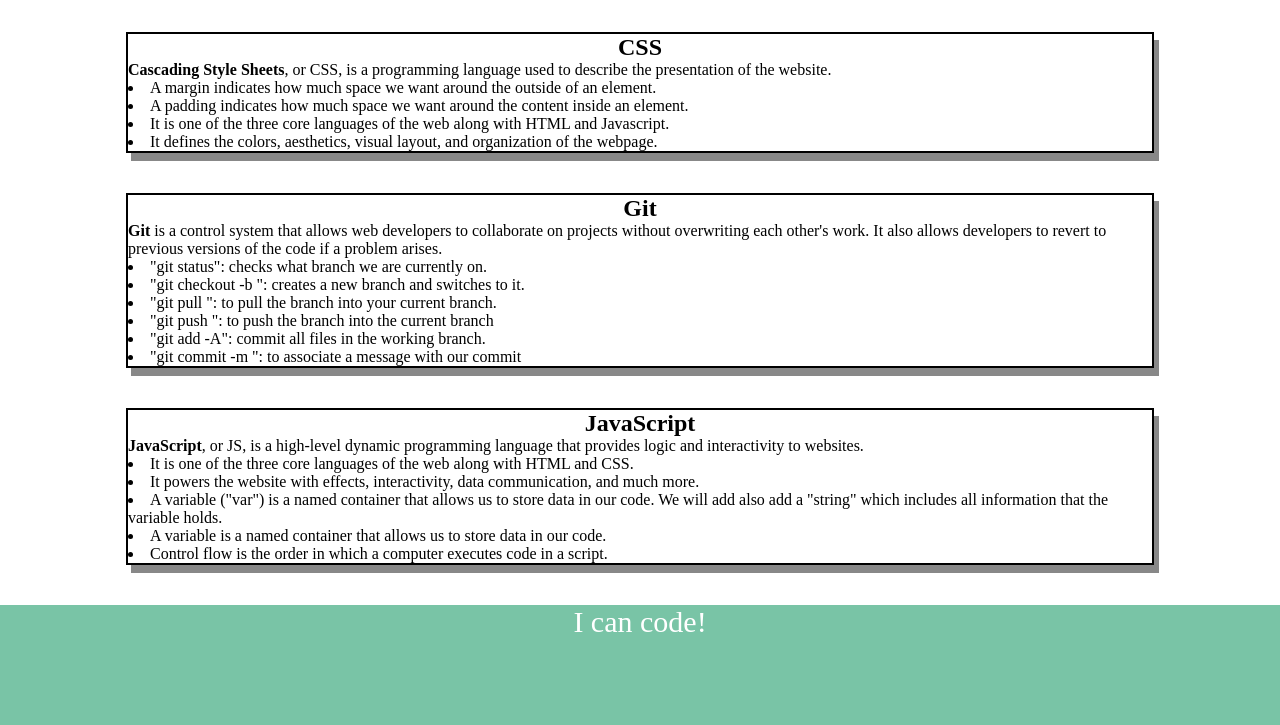
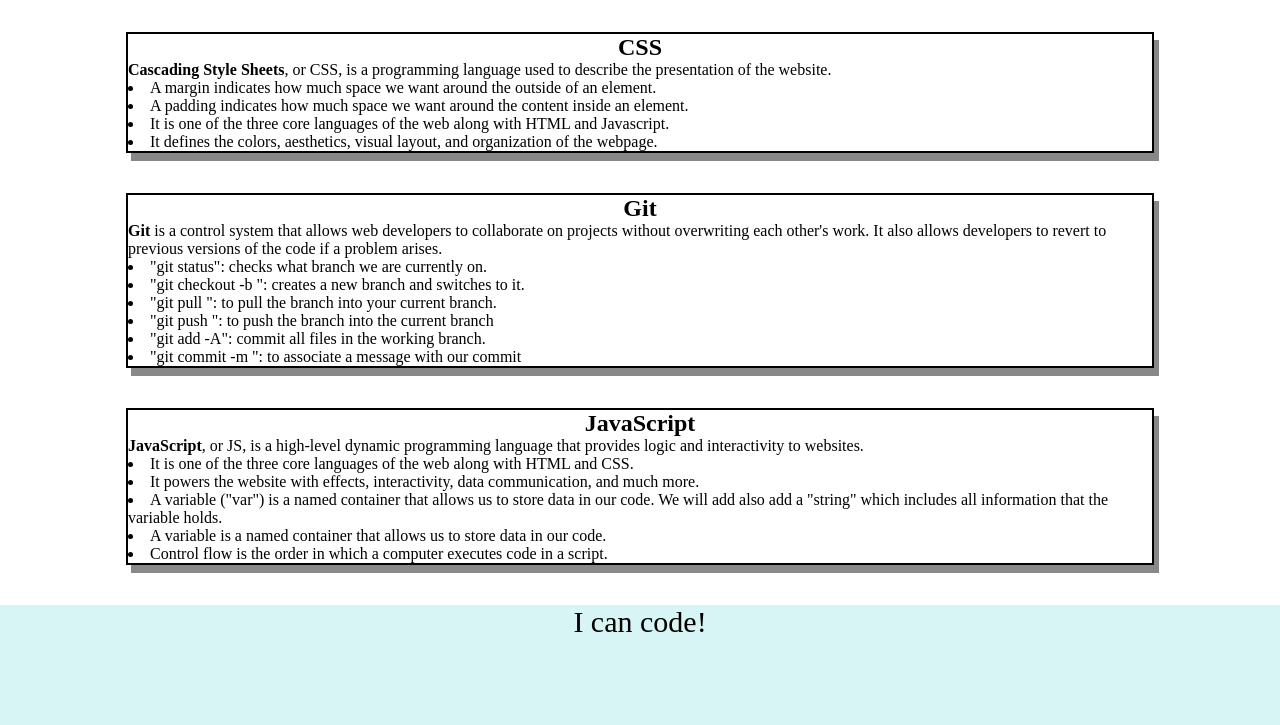
Before and after one commit to auom-eisiad/prework-study-guide, a plain HTML site: page prework-study-guide/index.html in a window 1280 px wide. Shown: the part 389-1114 px from the top of the page. Drawn offline with Linux system fonts and the light colour scheme.

```diff
--- a/prework-study-guide/assets/style.css
+++ b/prework-study-guide/assets/style.css
@@ -7,8 +7,8 @@
    footer {
     width: 100%;
     height: 120px;
-    background-color: #79C4A6;
-    color: white;
+    background-color: #D7F5F4;
+    color: #000000;
    }
 
    h1,
```
Also changed, not shown: prework-study-guide/assets/guide.png (added), 1 other file.
